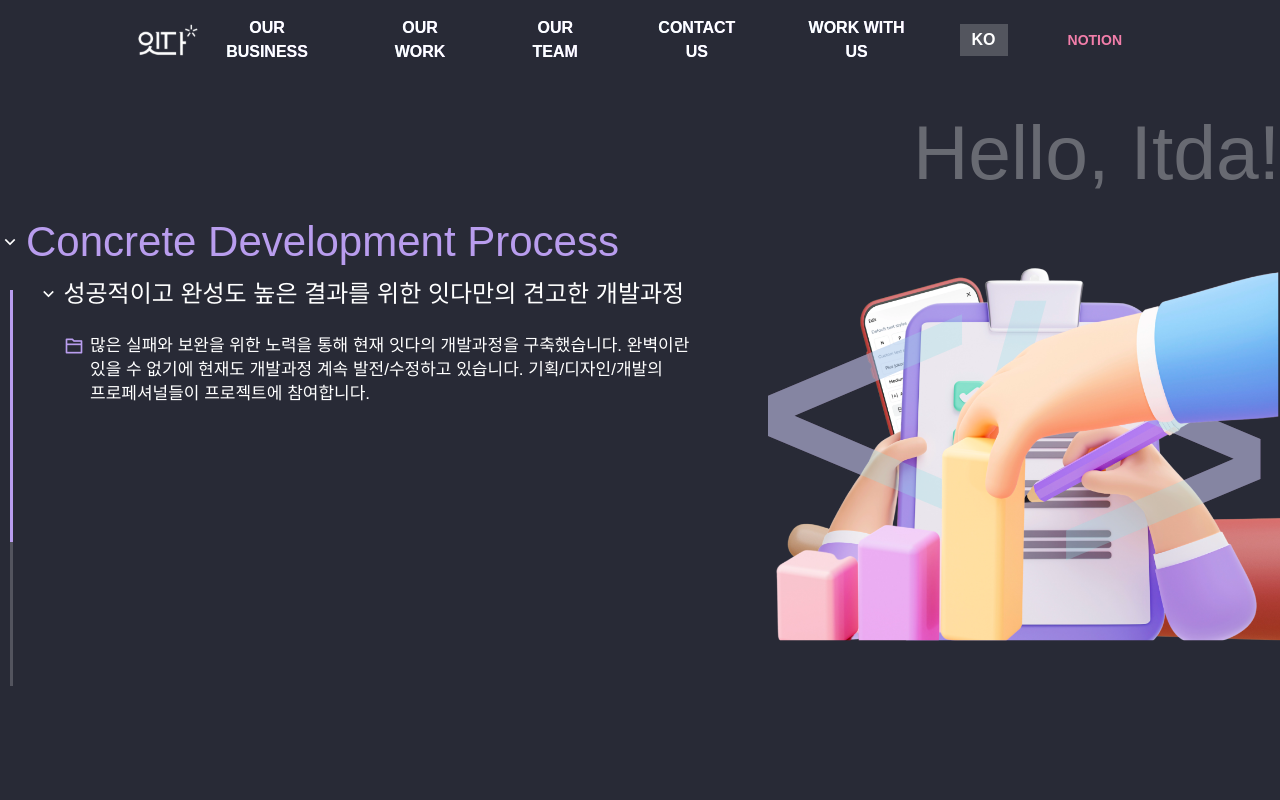
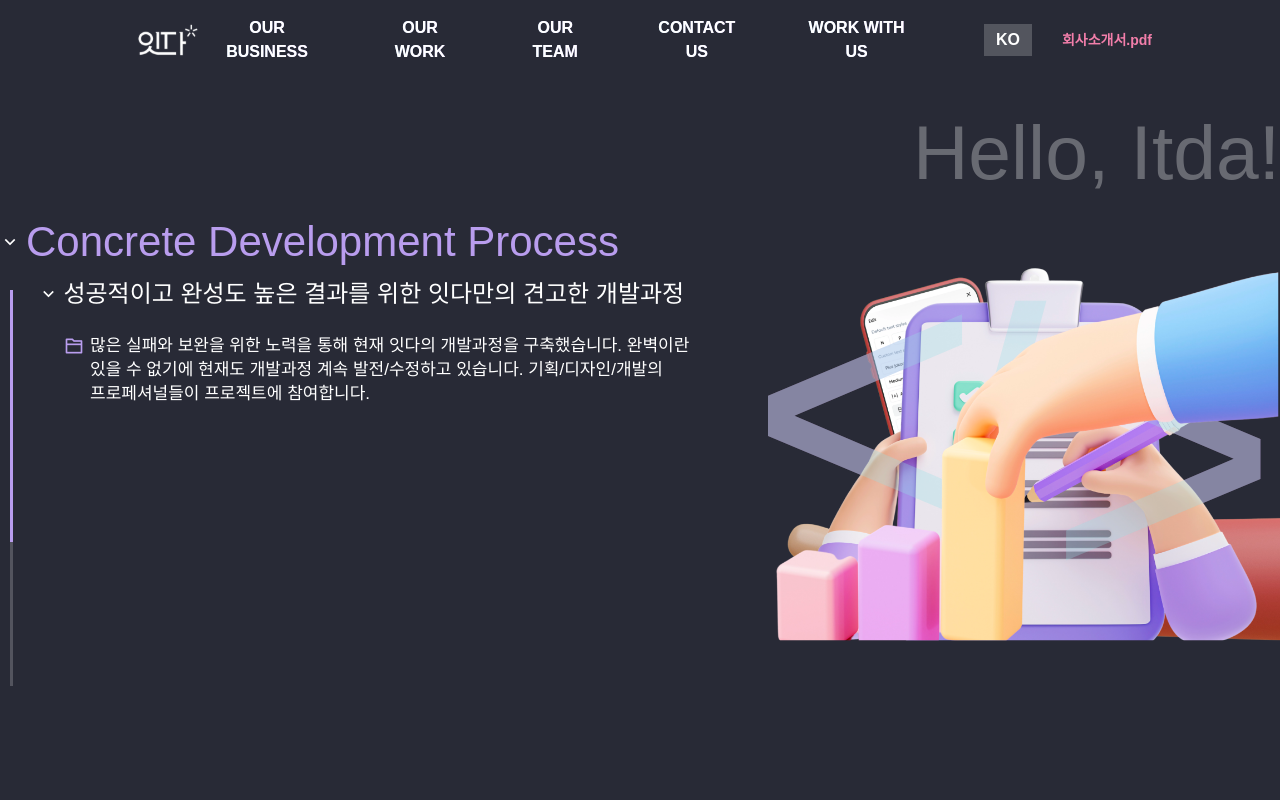
Before and after one commit to lillyYu/itda-platform, a React (Create React App) app in the folder client/: page / in a window 1280 px wide. Shown: the top 800 px of the page. Built offline with nearby package versions, Linux system fonts and the light colour scheme; no server answers; a web font is replaced by a local one.

Commit message:
Commit after done with adding pdf to the header

```diff
--- a/client/src/components/header/Nav.js
+++ b/client/src/components/header/Nav.js
@@ -1,11 +1,18 @@
-import Footer from 'pages/Footer';
-import { Mobile } from 'utils/MediaQuery';
-import { NavLink } from 'react-router-dom';
-import LocaleSelect from 'utils/locale/LocaleSelect';
+import Footer from "pages/Footer";
+import { Mobile } from "utils/MediaQuery";
+import { NavLink } from "react-router-dom";
+import LocaleSelect from "utils/locale/LocaleSelect";
 
-const Nav = ({ navActive, handleScroll, setNavActive, setOpen }) => {
+const Nav = ({
+  navActive,
+  handleScroll,
+  setNavActive,
+  setOpen,
+  language,
+  file,
+}) => {
   return (
-    <nav className={navActive ? 'active' : undefined}>
+    <nav className={navActive ? "active" : undefined}>
       <ul>
         <li onClick={() => handleScroll(1)}>OUR BUSINESS</li>
         <li onClick={() => handleScroll(2)}>OUR WORK</li>
@@ -23,15 +30,17 @@ const Nav = ({ navActive, handleScroll, setNavActive, setOpen }) => {
         </li>
       </ul>
 
-      <div className="notionLink">
+      <div className="pdfLink">
         <LocaleSelect />
 
         <a
-          href="https://itdadev.notion.site/itdadev/ITDA-564620af541b43a389410d9bfef01285"
-          rel="noreferrer"
-          target="_blank"
+          href={language === "en-US" ? file.enFile : file.koFile}
+          alt={
+            language === "en-US" ? "Introduction-Itda file" : "회사소개서 파일"
+          }
+          download
         >
-          NOTION
+          {language === "en-US" ? "Introduction-Itda.pdf" : "회사소개서.pdf"}
         </a>
       </div>
 
--- a/client/src/pages/Header.js
+++ b/client/src/pages/Header.js
@@ -1,16 +1,39 @@
+import { useContext, useEffect, useState } from "react";
+import { Twirl as Hamburger } from "hamburger-react";
+
 import Logo from "components/elements/Logo";
 import Nav from "components/header/Nav";
-import 'scss/pages/header.scss';
-import { Twirl as Hamburger } from 'hamburger-react'
 import { Desktop, Mobile } from "utils/MediaQuery";
 
-const Header = ({
-  handleScroll,
-  navActive,
-  setNavActive,
-  isOpen,
-  setOpen
-}) => {
+import "scss/pages/header.scss";
+import { FileDownloadUrl, GetIntroductionFile } from "api/ApiUrl";
+import axios from "axios";
+import GeneralContext from "utils/context/GeneralContext";
+
+const Header = ({ handleScroll, navActive, setNavActive, isOpen, setOpen }) => {
+  const { language } = useContext(GeneralContext);
+
+  const [file, setFile] = useState({
+    koFile: "",
+    enFile: "",
+  });
+
+  useEffect(() => {
+    const getIntroductionFile = async () => {
+      try {
+        const res = await axios.get(`${GetIntroductionFile}`);
+        const ko = res.data[0];
+        const en = res.data[1];
+
+        setFile({
+          koFile: `${FileDownloadUrl}?path=${ko?.attach_file_path}&tname=${ko?.temp_file_name}&name=${ko?.origin_file_name}`,
+          enFile: `${FileDownloadUrl}?path=${en?.attach_file_path}&tname=${en?.temp_file_name}&name=${en?.origin_file_name}`,
+        });
+      } catch (error) {}
+    };
+
+    getIntroductionFile();
+  }, []);
 
   return (
     <header className="header">
@@ -24,21 +47,18 @@ const Header = ({
               duration={0.4}
               distance="lg"
               easing="ease-in-out"
-              onToggle={toggled => {
+              onToggle={(toggled) => {
                 if (toggled) {
                   // open a menu
-                  setNavActive(true)
+                  setNavActive(true);
                 } else {
                   // close a menu
-                  setNavActive(false)
+                  setNavActive(false);
                 }
               }}
             />
 
-            <Logo
-              width='70'
-              handleScroll={handleScroll}
-            />
+            <Logo width="70" handleScroll={handleScroll} />
           </div>
 
           <Nav
@@ -47,25 +67,23 @@ const Header = ({
             setNavActive={setNavActive}
             setOpen={setOpen}
           />
-
         </Mobile>
 
         <Desktop>
-          <Logo
-            width='80'
-            handleScroll={handleScroll}
-          />
+          <Logo width="80" handleScroll={handleScroll} />
 
           <Nav
             navActive={navActive}
             handleScroll={handleScroll}
             setNavActive={setNavActive}
             setOpen={setOpen}
+            language={language}
+            file={file}
           />
         </Desktop>
       </div>
     </header>
-  )
-}
+  );
+};
 
-export default Header
+export default Header;
--- a/client/src/pages/landing/ContactUs.js
+++ b/client/src/pages/landing/ContactUs.js
@@ -58,17 +58,20 @@ const ContactUs = ({ sections }) => {
           <ul>
             <li>
               <i className="ri-mail-line pink" />
+
               <a href="mailto:dev@itdadev.com" rel="noreferrer">
                 dev@itdadev.com
               </a>
             </li>
             <li>
               <i className="ri-phone-line purple" />
+
               <a href="tel:01033242474">+82 010 3324 2474</a>
             </li>
 
             <li>
               <i className="ri-map-pin-2-line blue" />
+
               <CopyToClipboard
                 text={
                   language === "en-US"
@@ -80,6 +83,7 @@ const ContactUs = ({ sections }) => {
                 {language === "en-US" ? (
                   <p>
                     <span>Starting Building, 2F,</span>
+
                     <span>
                       5, Teheran-ro 38-gil, Gangnam-gu,
                       <br />
@@ -92,6 +96,7 @@ const ContactUs = ({ sections }) => {
                   </p>
                 )}
               </CopyToClipboard>
+
               <ModalPortal>
                 <AlertMessage show={message}>
                   <FormattedMessage
@@ -102,8 +107,9 @@ const ContactUs = ({ sections }) => {
               </ModalPortal>
             </li>
 
-            <li>
+            <li className="introduction">
               <i className="ri-survey-line" />
+
               <a
                 href={language === "en-US" ? file.enFile : file.koFile}
                 alt={
@@ -118,6 +124,16 @@ const ContactUs = ({ sections }) => {
                   : "회사소개서.pdf"}
               </a>
             </li>
+
+            <li className="notion">
+              <a
+                href="https://itdadev.notion.site/itdadev/ITDA-564620af541b43a389410d9bfef01285"
+                rel="noreferrer"
+                target="_blank"
+              >
+                NOTION
+              </a>
+            </li>
           </ul>
         </address>
 
--- a/client/src/scss/pages/header.scss
+++ b/client/src/scss/pages/header.scss
@@ -1,4 +1,4 @@
-@import 'scss/commons/var';
+@import "scss/commons/var";
 
 .header {
   position: fixed;
@@ -70,7 +70,7 @@
         }
       }
 
-      .notionLink {
+      .pdfLink {
         @include alignCenter();
         width: 100%;
 
@@ -80,7 +80,6 @@
           font-weight: bold;
           text-align: center;
 
-          @include button();
           color: $point-pink-color;
           background-color: transparent;
         }
@@ -108,7 +107,7 @@
           }
         }
 
-        .notionLink {
+        .pdfLink {
           flex: 1;
           justify-content: flex-end;
         }
@@ -159,7 +158,7 @@
           margin-right: 0;
         }
 
-        .notionLink {
+        .pdfLink {
           flex-direction: column-reverse;
           gap: 3rem 0;
         }
--- a/client/src/scss/pages/landing/contact-us.scss
+++ b/client/src/scss/pages/landing/contact-us.scss
@@ -1,4 +1,4 @@
-@import 'scss/commons/var';
+@import "scss/commons/var";
 
 .contact-us {
   @include height();
@@ -58,10 +58,27 @@
             margin-right: 1rem;
           }
 
-          &:last-child {
+          &.introduction {
             a {
               color: $opacity-white-60;
               border-bottom: 1px solid $opacity-white-60;
+            }
+          }
+
+          &.notion {
+            display: block;
+            margin-top: 2rem;
+            padding: 0.5rem 2rem;
+            color: white;
+            background-color: $point-pink-color;
+            border-radius: 30rem;
+            font-weight: $bold-fw;
+            font-size: 1.4rem;
+            transition: all 0.3s;
+
+            &:hover {
+              background-color: white;
+              color: $point-pink-color;
             }
           }
 
@@ -110,7 +127,7 @@
         }
       }
 
-      button[type='submit'] {
+      button[type="submit"] {
         @include button();
         background-color: $opacity-white-20;
         transition: all 0.3s;
```
